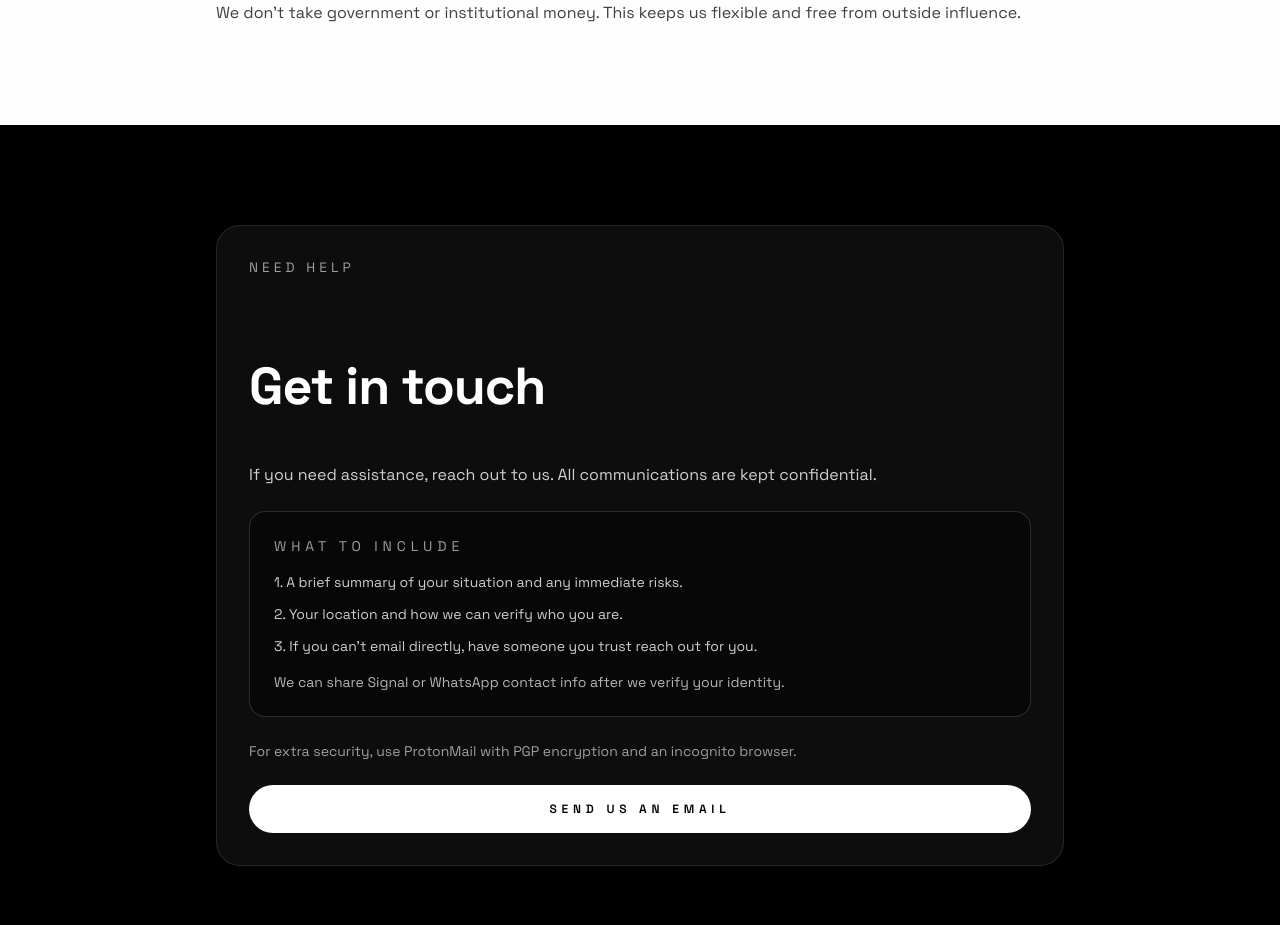
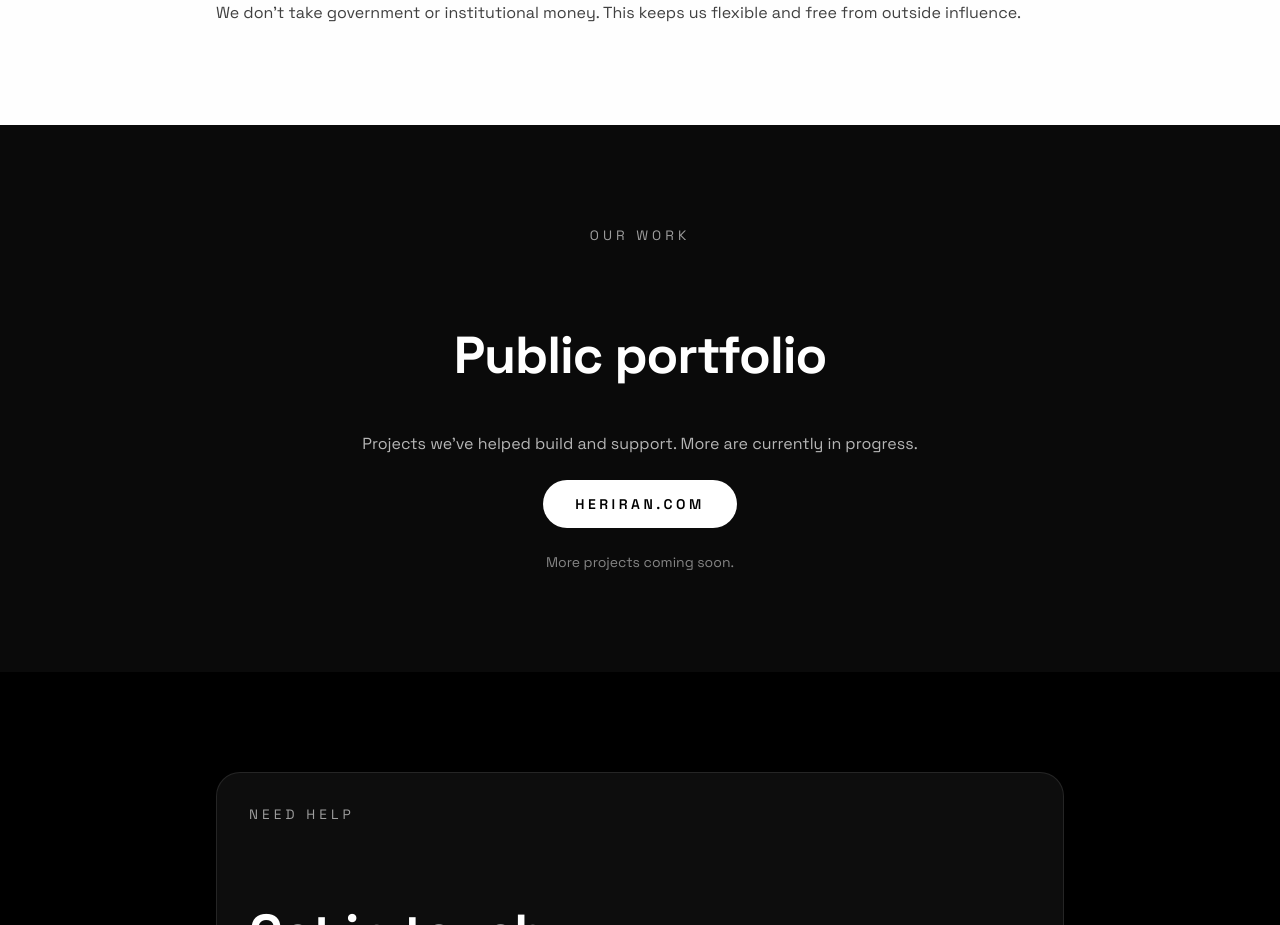
Before and after one commit to victormeoww/dissidentfundprod, a Next.js app: page / in a window 1280 px wide. Shown: the part 2923-3848 px from the top of the page. Built offline with nearby package versions, Linux system fonts and the light colour scheme.

Commit message:
feat: Add public portfolio section with heriran.com

```diff
--- a/src/app/page.tsx
+++ b/src/app/page.tsx
@@ -2,6 +2,7 @@ import { SiteFooter } from "@/components/footer";
 import { ContactSection } from "@/components/sections/contact";
 import { HeroSection } from "@/components/sections/hero";
 import { HowWeWorkSection } from "@/components/sections/how-we-work";
+import { PortfolioSection } from "@/components/sections/portfolio";
 import { SupportSection } from "@/components/sections/support";
 import { WhatWeDoSection } from "@/components/sections/what-we-do";
 import { WhoWeHelpSection } from "@/components/sections/who-we-help";
@@ -13,6 +14,7 @@ export default function Home() {
       <WhatWeDoSection />
       <WhoWeHelpSection />
       <HowWeWorkSection />
+      <PortfolioSection />
       <ContactSection />
       <SupportSection />
       <SiteFooter />
--- /dev/null
+++ b/src/components/sections/portfolio.tsx
@@ -0,0 +1,41 @@
+"use client";
+
+import { motion } from "framer-motion";
+import { fadeInUp } from "@/lib/motion";
+import { Button } from "@/components/ui/button";
+
+export function PortfolioSection() {
+  return (
+    <section className="bg-[#0a0a0a] py-[clamp(3.75rem,8vw,6.25rem)] text-white" id="portfolio">
+      <div className="mx-auto max-w-4xl px-6 text-center">
+        <motion.div
+          className="space-y-6"
+          initial="hidden"
+          whileInView="show"
+          viewport={{ once: true, amount: 0.35 }}
+          variants={fadeInUp}
+        >
+          <p className="section-label text-white/70">Our work</p>
+          <h2 className="section-heading light">Public portfolio</h2>
+          <p className="text-base text-white/70">
+            Projects we&apos;ve helped build and support. More are currently in progress.
+          </p>
+          <div className="flex justify-center">
+            <Button
+              asChild
+              size="lg"
+              className="h-12 rounded-full bg-white px-8 text-sm font-semibold uppercase tracking-[0.25em] text-black hover:bg-white/90"
+            >
+              <a href="https://www.heriran.com" target="_blank" rel="noopener noreferrer">
+                heriran.com
+              </a>
+            </Button>
+          </div>
+          <p className="text-sm text-white/50">
+            More projects coming soon.
+          </p>
+        </motion.div>
+      </div>
+    </section>
+  );
+}
```
